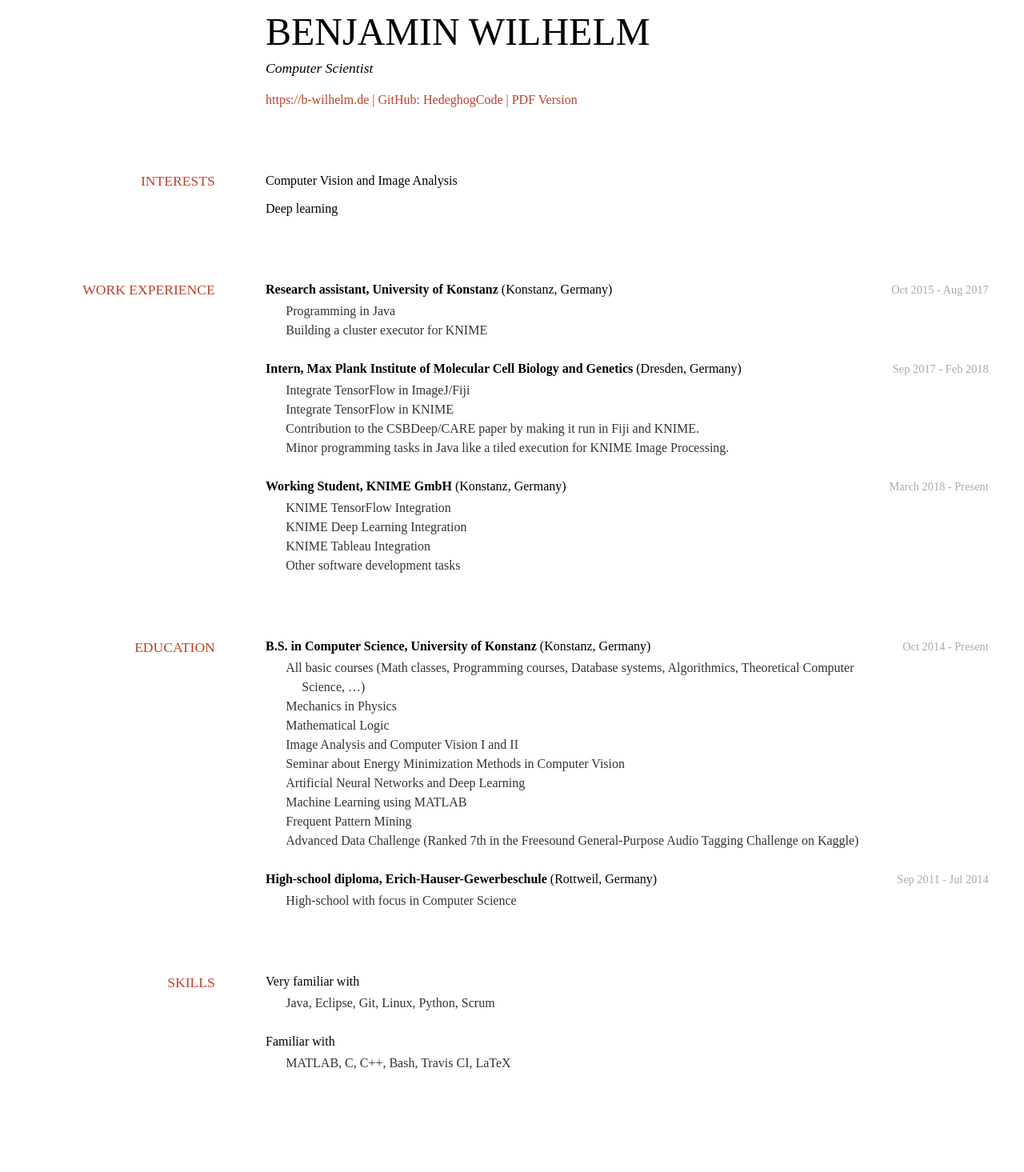
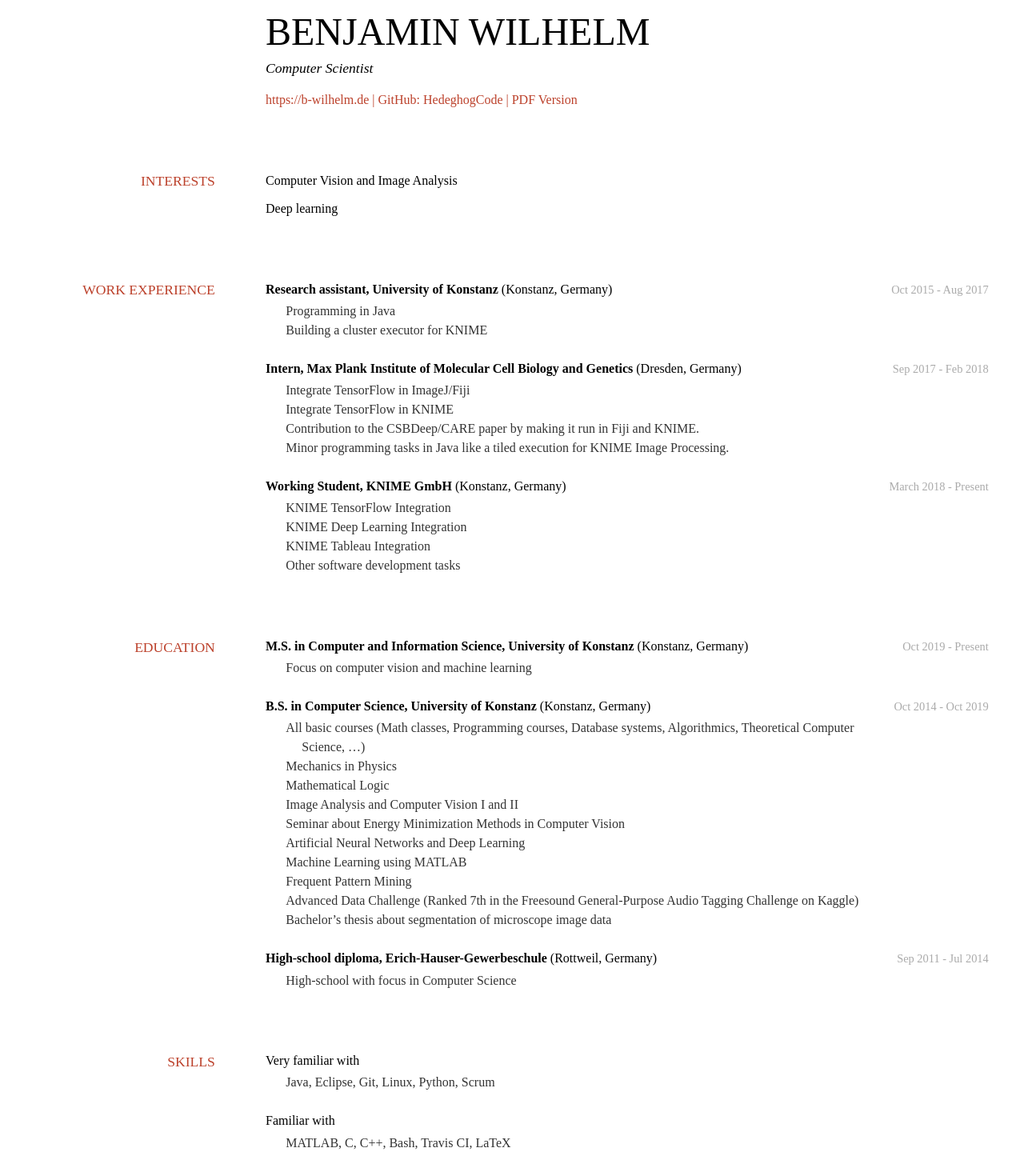
Before and after one commit to HedgehogCode/cv, a Jekyll site: the page built from cv/index.md, in a window 1280 px wide. Shown: the whole page at 80% size. Built offline with Jekyll 4.4.1, drawn with Linux system fonts in a browser that asks for light colours; some web fonts are replaced; before the commit the page ends 1365 px from its top, so only the background shows below that.

Commit message:
Finish Bachelor's degree and add Masters

```diff
--- a/cv/index.md
+++ b/cv/index.md
@@ -51,9 +51,13 @@ Work Experience
 
 Education
 ---------
+**M.S. in Computer and Information Science, University of Konstanz** (Konstanz, Germany)
+`Oct 2019 - Present`
+
+- Focus on computer vision and machine learning
 
 **B.S. in Computer Science, University of Konstanz** (Konstanz, Germany)
-`Oct 2014 - Present`
+`Oct 2014 - Oct 2019`
 
 - All basic courses (Math classes, Programming courses, Database systems, Algorithmics, Theoretical Computer Science, ...)
 - Mechanics in Physics
@@ -64,6 +68,7 @@ Education
 - Machine Learning using MATLAB
 - Frequent Pattern Mining
 - Advanced Data Challenge (Ranked 7th in the Freesound General-Purpose Audio Tagging Challenge on Kaggle)
+- Bachelor's thesis about segmentation of microscope image data
 
 **High-school diploma, Erich-Hauser-Gewerbeschule** (Rottweil, Germany)
 `Sep 2011 - Jul 2014`
```
